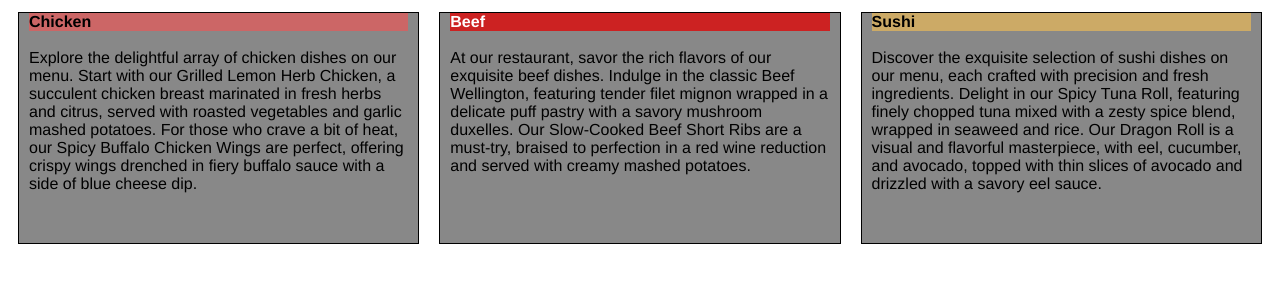
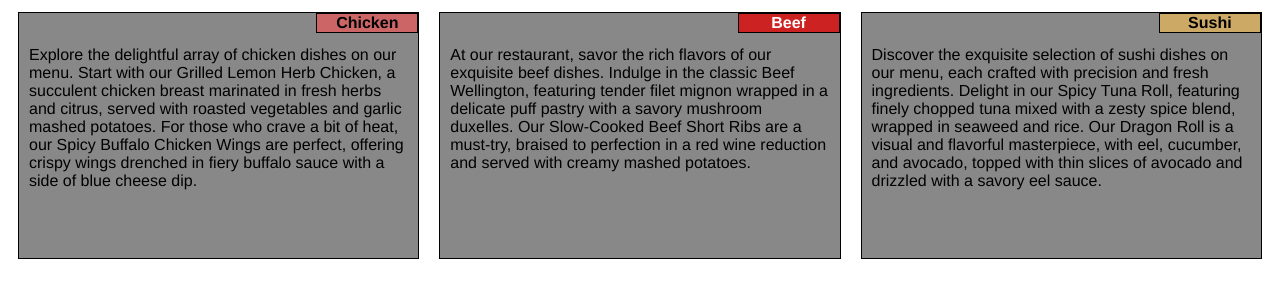
Before and after one commit to markusuwe/coursera-webdev, a plain HTML site: page module2-solution/index.html in a window 1280 px wide. Shown: the part 61-358 px from the top of the page. Drawn offline with Linux system fonts and the light colour scheme.

Commit message:
Finish section title layout

```diff
--- a/module2-solution/css/styles.css
+++ b/module2-solution/css/styles.css
@@ -18,11 +18,18 @@ section {
     font-family: Helvetica;
     padding-left: 10px;
     padding-right: 10px;
+    padding-top: 15px;
+    position: relative;
   }
 
 .section-title {
-    color: red;
     font-weight: bold;
+    border: 1px solid black;
+    text-align: center;
+    position: absolute;
+    right: 0px;
+    top: 0px;
+    width: 100px;
 }
 
 /* Simple Responsive Framework. */
```
